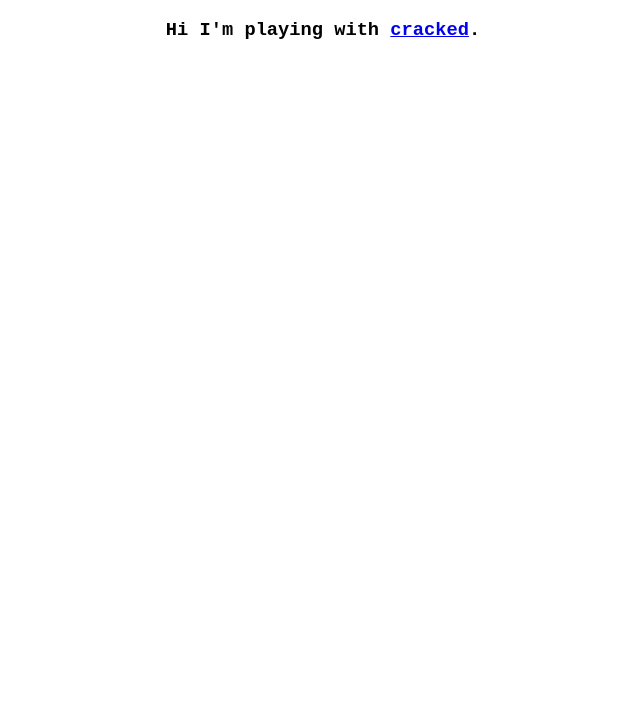
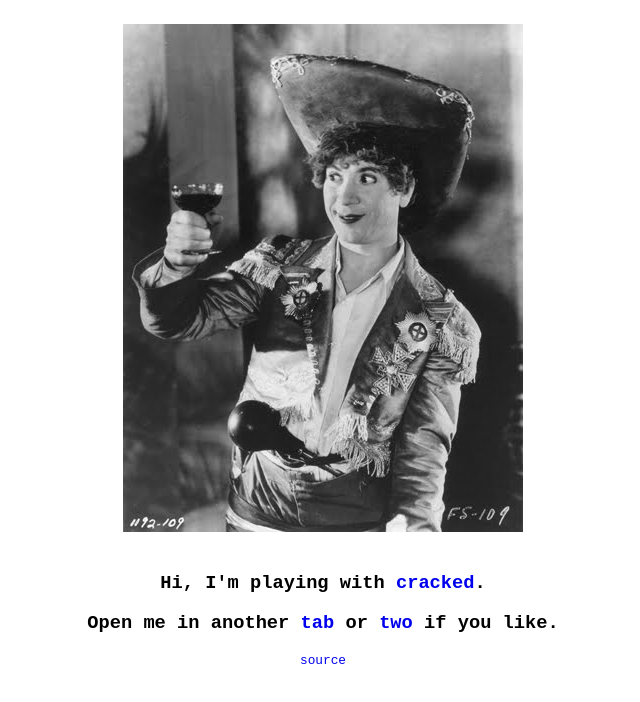
Before and after one commit to nsmeds/ruffles, a website: page index.html in a window 1280 px wide. Shown: the whole page, without its empty margins (317-957 px from the left). Drawn offline with Linux system fonts and the light colour scheme.

Commit message:
stylesheet, image

```diff
--- a/index.html
+++ b/index.html
@@ -4,13 +4,17 @@
         <meta charset="utf-8">
         <title>Hi</title>
         <meta name="description" content="">
-        <script src="cracked/cracked.min.js"></script>
         <meta name="viewport" content="width=device-width, initial-scale=1">
+        <link rel="stylesheet" type="text/css" href="style.css">
     </head>
     <body>
-        <h3 style="text-align: center; font-family: 'Andale Mono', monospace">
-            Hi I'm playing with <a href="https://github.com/billorcutt/i_dropped_my_phone_the_screen_cracked/blob/master/OVERVIEW.md">cracked</a>.
+        <img src="harpotoast.jpg" alt="harpo toasts"/>
+        <h3 >
+            Hi, I'm playing with <a href="https://github.com/billorcutt/i_dropped_my_phone_the_screen_cracked/blob/master/OVERVIEW.md">cracked</a>.
         </h3>
+        <h3>Open me in another <a href="https://nsmeds.github.io/ruffles/" target="new">tab</a> or <a href="https://nsmeds.github.io/ruffles/" target="new">two</a> if you like.</h3>
+        <p><a href="https://github.com/nsmeds/ruffles">source</a></p>
     </body>
+    <script src="cracked/cracked.min.js"></script>
     <script src="lib/tune.js"></script>
 </html>
--- /dev/null
+++ b/style.css
@@ -0,0 +1,16 @@
+body {
+    text-align: center;
+    font-family: 'Andale Mono', monospace;
+}
+
+img {
+    padding: 1em;
+}
+
+a {
+    text-decoration: none;
+}
+
+p {
+    font-size: 0.8em;
+}
```
Also changed, not shown: harpotoast.jpg (added).
